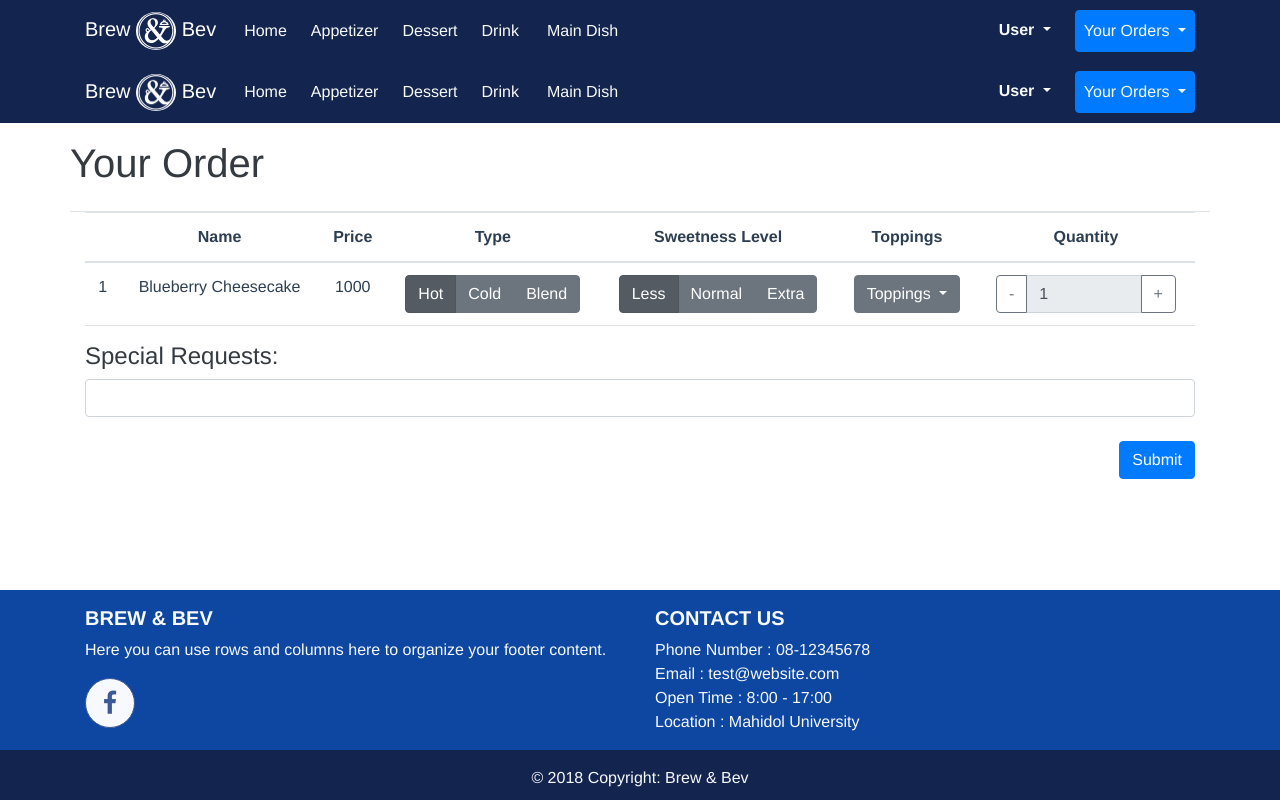
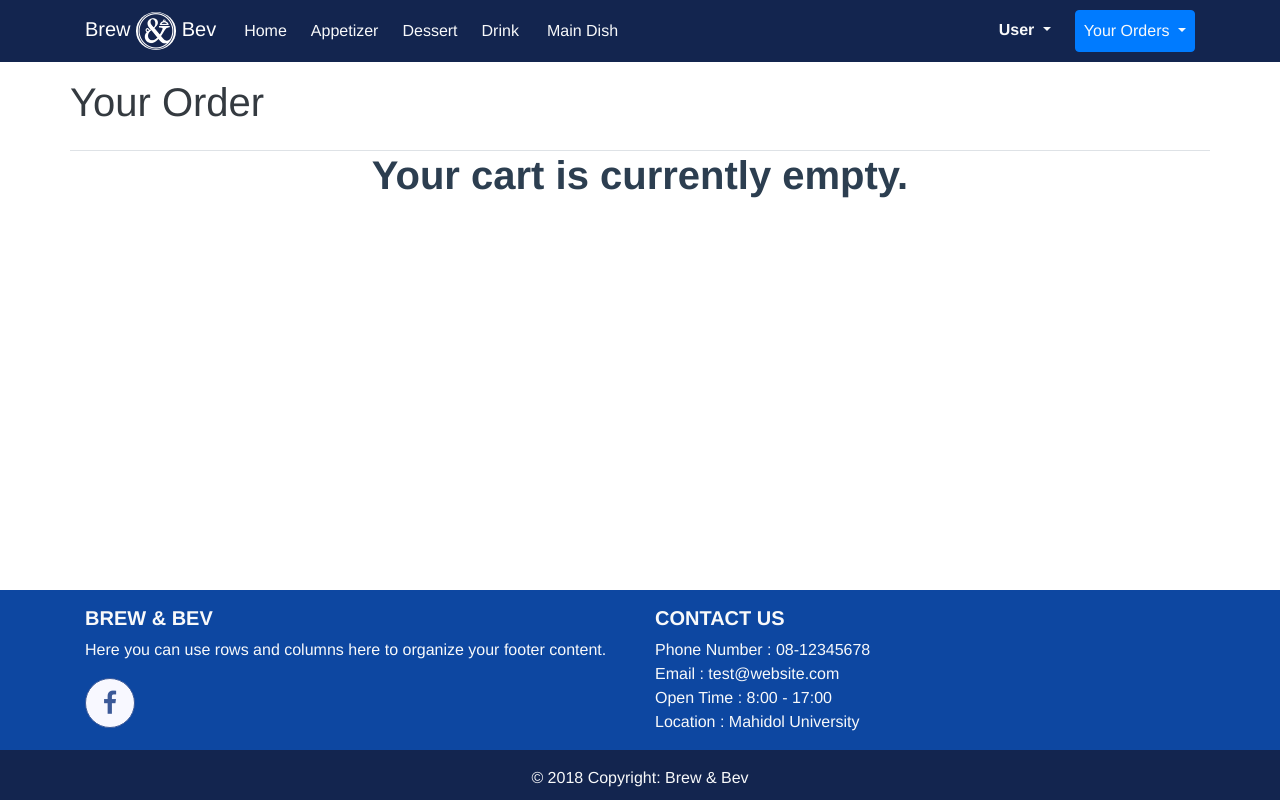
Before and after one commit to bright1h/ooc-project, a Vue app in the folder ooc-vue/: page /checkout in a window 1280 px wide. Built offline with nearby package versions, Linux system fonts and the light colour scheme; what vuejs-dialog would draw is missing.

Commit message:
change checkout UI and cart function

```diff
--- a/ooc-vue/src/components/Cart.vue
+++ b/ooc-vue/src/components/Cart.vue
@@ -25,29 +25,25 @@
             </div>
           </div>
           <div class="row border-bottom font-italic">
-            <div class="col-4 border-right ">
+            <div class="col-7 border-right ">
                 Name
-            </div>
-            <div class="col-3 border-right px-auto">
-                QTY
             </div>
             <div class="col-3 border-right">
                 Price
             </div>
+            <div class="col-2">
+            </div>
           </div>
 
-          <div class="row border-bottom"
+          <div class="row"
               v-bind:key="data.id"
               v-for="data in cart"
               style="font-size: 15px;">
-            <div class="col-4 border-right">
+            <div class="col-7 border-right pt-2">
                 {{data.name}}
             </div>
-            <div class="col-3 border-right">
-                {{data.sumQuantity}}
-            </div>
-            <div class="col-3 border-right">
-                {{data.sumPrice}} ฿
+            <div class="col-3 border-right pt-2">
+                {{data.price}} ฿
             </div>
             <div class="col-2 my-1 ">
               <button type="submit"
@@ -59,22 +55,29 @@
                           cancel: doNothing,
                           message: 'Do you want to remove ' +data.name+ ' from the list?',
                         }">
-                <i class="fa fa-minus"></i>
+                <i class="fa fa-times"></i>
 
               </button>
             </div>
           </div>
 
-          <div class="row border-top border-bottom">
-            <div class="col-4 pt-1 border-right font-italic">
-              Total :
+          <div class="row border-top border-bottom mt-2   ">
+            <div class="col-7 pt-1 border-right font-italic">
+              Total Items:
             </div>
 
-             <div class="col-3 pt-1 m-auto border-right">
+             <div class="col-5 pt-1 m-auto">
               {{quantity}}
             </div>
-            <div class="col-5 pt-1 m-auto">
-              {{total}} ฿
+          </div>
+
+          <div class="row border-top border-bottom">
+            <div class="col-7 pt-1 border-right font-italic">
+              Total Price:
+            </div>
+
+             <div class="col-5 pt-1 m-auto ">
+              {{quantity}} ฿
             </div>
           </div>
 
--- a/ooc-vue/src/components/Header.vue
+++ b/ooc-vue/src/components/Header.vue
@@ -94,16 +94,9 @@
         isAdmin : 0,
         isUser : 1,
         isLogin : 1,
+     }
+    },
 
-        message : 'this is a great message',
-      }
-    },
-    methods : {
-      incQuantity(event){
-        this.quantity_value = event.target.value;
-        this.emit('valueChanged',this.quantity_value);
-      },
-    }
   }
 </script>
 
--- a/ooc-vue/src/store.js
+++ b/ooc-vue/src/store.js
@@ -27,38 +27,19 @@ export const store = new Vuex.Store({
 
         addItem(state, addedItem ){
           var item = state.cart.find(item => item.id === addedItem.id);
-          if(!item){
-            var copyItem = Object.assign({},addedItem);
-            copyItem.sumQuantity = 1;
-            copyItem.sumPrice = addedItem.price;
-            state.cart.push(copyItem);
-          }
-          else{
-            item.sumQuantity++;
-            item.sumPrice+=addedItem.price;
-          }
+          state.cart.push(item);
           state.cartQuantity++;
           state.totalPrice += addedItem.price;
         },
 
-        removeItem(state, id){
+        removeItem(state, name){
           // console.log(removedItem.id)
-          var item = state.cart.find(item => item.id === id);
-
-          // var item = state.cart.find(index);
-          // console.log(index);
-          if (item.sumQuantity ===1){
-            var index = state.cart.indexOf(item);
-            state.cart.splice(index,1);
-
-          }
-          else{
-            item.sumQuantity--;
-            item.sumPrice-=item.price;
-          }
+          var item = state.cart.find(item => item.name === name);
+          var index = state.cart.indexOf(item);
 
           state.cartQuantity--;
           state.totalPrice-=item.price;
+          state.cart.splice(index,1);
 
 
         },
--- a/ooc-vue/src/views/CheckOut.vue
+++ b/ooc-vue/src/views/CheckOut.vue
@@ -1,74 +1,146 @@
 <template>
-  <div class="checkout">
-    <Header/>
+  <div class="checkout content">
     <div class="container">
       <div class="row border-bottom py-3">
         <h1 class="text-dark ">Your Order</h1>
       </div>
-      <div class="row">
-        <div class="col">
-          <table class="table border-bottom">
-            <thead>
-            <tr class="border-bottom">
-              <!-- the first column should be item number (AutoIncrement) -->
-              <th></th>
-              <!-- <th>Img</th> -->
-              <th>Name</th>
-              <th>Price</th>
-              <th>Type</th>
-              <th>Sweetness Level</th>
-              <th>Toppings</th>
-              <th>Quantity</th>
-            </tr>
-            </thead>
-            <tbody>
-            <tr>
-              <td>1</td>
-              <!-- <td>foo.png</td> -->
-              <td>Blueberry Cheesecake</td>
-              <td>1000</td>
-              <td>
-                <TypeRadioBox/>
-              </td>
-              <td>
-                <SweetnessRadioBox/>
-              </td>
-              <td>
-                <ToppingsDropDown/>
-              </td>
-              <td>
-                <ValueInputButton/>
-              </td>
-            </tr>
-            </tbody>
-          </table>
-          <form>
-            <label for="specialRequest" class="h4 float-left text-dark">Special Requests:</label>
-            <input type="text" class="form-control" id="specialRequest" name="specialRequest">
-          </form>
-          <form class="pt-3">
-            <button type="submit" class="btn btn-primary mt-2 float-right">Submit</button>
-          </form>
+
+      <div class="container" v-if="quantity===0" >
+        <div class="w-100mx-auto font-weight-bold h1">
+          Your cart is currently empty.<br>
+
+        </div>
+
+      </div>
+        <div class="container " v-if="quantity>0">
+          <div class="row border-bottom font-weight-bold h4 py-3">
+            <div class="col-1">
+              No.
+            </div>
+            <div class="col-6">
+              Name
+            </div>
+            <div class="col-3">
+              Price
+            </div>
+            <div class="col-1">
+
+            </div>
+          </div>
+
+          <div class="row font-weight-bold py-1 "
+              v-bind:key="data.id"
+              v-for="(data,index) in cart"
+               >
+            <div class="col-1 pt-1">
+                {{index+1}}
+            </div>
+            <div class="col-6 pt-1">
+                {{data.name}}
+            </div>
+            <div class="col-3 pt-1">
+                {{data.sumPrice}} ฿
+            </div>
+            <div class="col-2 pb-2">
+              <button type="submit"
+                      class="btn btn-sm btn-danger"
+                      v-confirm="{
+                          ok: dialog => remove(data.id),
+                          okText :'Remove',
+                          animation : 'fade',
+                          cancel: doNothing,
+                          message: 'Do you want to remove ' +data.name+ ' from the list?',
+                        }">
+                        <i class="fa fa-times"></i>
+
+              </button>
+            </div>
+          </div>
+
+          <div class="row border-top border-bottom mt-4">
+            <div class="col-3 pt-1  font-weight-bold h5">
+              Total Items:
+            </div>
+             <div class="col-3 pt-1 font-weight-bold m-auto">
+              {{quantity}}
+            </div>
+            <div class="col-3 pt-1  font-weight-bold h5">
+              Total Price:
+            </div>
+            <div class="col-3 pt-1 font-weight-bold m-auto">
+              {{total}} ฿
+            </div>
+          </div>
+          <div class="row text-left font-weight-bold h5 my-2">
+            Special Request
+          </div>
+          <div class="row">
+
+            <form class="w-100">
+              <textarea class="form-control">
+              </textarea>
+            </form>
+          </div>
+
+          <div class="row">
+            <div class="col">
+              <button class="btn btn-primary w-25 my-2 float-right">Confirm</button>
+            </div>
+          </div>
+
         </div>
       </div>
     </div>
-    <Footer/>
-  </div>
 </template>
 
 <script>
-  import Header from '../components/Header'
-  import Footer from '../components/Footer'
   import TypeRadioBox from '../components/TypeRadioBox'
   import SweetnessRadioBox from '../components/SweetnessRadioBox'
   import ValueInputButton from '../components/ValueInputButton'
   import ToppingsDropDown from '../components/ToppingsDropDown'
 
+
+  import { mapGetters } from 'vuex'
+  import { mapMutations } from 'vuex'
+
   export default {
+
     name: 'CheckOut',
-    components: {Header, Footer, TypeRadioBox, SweetnessRadioBox, ToppingsDropDown, ValueInputButton}
+    components: {TypeRadioBox, SweetnessRadioBox, ToppingsDropDown, ValueInputButton},
+
+    computed : {
+      quantity(){
+        return this.$store.state.cartQuantity
+      },
+      cart(){
+        return this.$store.state.cart
+      },
+      total(){
+        return this.$store.state.totalPrice
+      },
+      status(){
+        return this.$store.state.checkoutStatus
+      },
+    },
+     methods: {
+    ...mapMutations([
+      'addItem',
+      'resetCart',
+      'removeItem',
+      ]),
+    ...mapMutations({
+      add: 'addItem', // map `this.add()` to `this.$store.commit('increment')`
+      reset:'resetCart',
+      remove : 'removeItem'
+      }),
+      doNothing(){},
+    }
   }
 </script>
 
 <style scoped>
+.break{
+  word-wrap: break-word;
+}
+
 </style>
```
